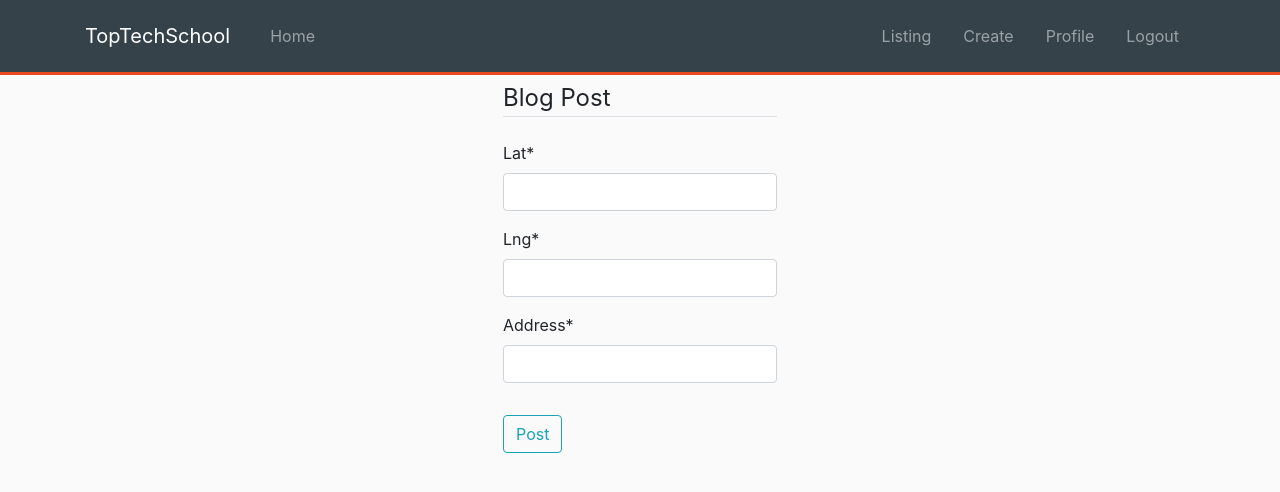
After one commit to prime7/coliving, a Django app: page /listing/new/ in a window 1280 px wide. The commit adds this page. Shown: the top 492 px of the page. Run offline with Django 3.2, Linux system fonts and the light colour scheme; the visitor is signed in with stand-in values (Sample User, id 1); some libraries are stand-ins or nearby versions.

Commit message:
listing create

```diff
--- /dev/null
+++ b/rental/forms.py
@@ -0,0 +1,19 @@
+from django import forms
+from .models import Address,House
+
+class AddressCreateForm(forms.ModelForm):
+    class Meta:
+        model = Address
+        fields = ['lat','lng','address',]
+
+class HouseCreateForm(forms.ModelForm):
+    class Meta:
+        model = House
+        fields = [
+            'title',
+            'description',
+            'duration',
+            'earliest_move_in',
+            'latest_move_out',
+            'monthly_rent'
+        ]
--- /dev/null
+++ b/rental/templates/listing-create.html
@@ -0,0 +1,16 @@
+{% extends "base.html" %}
+{% load crispy_forms_tags %}
+{% block content %}
+    <div class="content-section">
+        <form method="POST">
+            {% csrf_token %}
+            <fieldset class="form-group">
+                <legend class="border-bottom mb-4">Blog Post</legend>
+                {{ form|crispy }}
+            </fieldset>
+            <div class="form-group">
+                <button class="btn btn-outline-info" type="submit">Post</button>
+            </div>
+        </form>
+    </div>
+{% endblock content %}
--- a/rental/urls.py
+++ b/rental/urls.py
@@ -1,8 +1,9 @@
 from django.urls import path
-from .views import RentalListView,RentalDetailView
+from .views import RentalListView,RentalDetailView,RentalCreateView
 
 
 urlpatterns = [
     path('listing/', RentalListView.as_view(),name='listing'),
-    path('listing/<slug>/', RentalDetailView.as_view(), name='list-detail'),
+    path('listing/new/', RentalCreateView.as_view(), name='listing-create'),
+    path('listing/<slug>/', RentalDetailView.as_view(), name='listing-detail'),
 ]
--- a/rental/views.py
+++ b/rental/views.py
@@ -1,7 +1,9 @@
 from django.shortcuts import render
-from django.views.generic import ListView,DetailView
-from .models import House
+from django.views.generic import ListView,DetailView,CreateView
+from django.contrib.auth.mixins import LoginRequiredMixin, UserPassesTestMixin
+from .models import House,Address
 from django.db.models import Q,F
+from .forms import AddressCreateForm,HouseCreateForm
 
 
 class RentalListView(ListView):
@@ -22,7 +24,7 @@ class RentalListView(ListView):
 
 class RentalDetailView(DetailView):
     model = House
-    template_name = "list-detail.html"
+    template_name = "listing-detail.html"
     context_object_name = "house"
 
     def get_context_data(self, **kwargs):
@@ -33,3 +35,12 @@ class RentalDetailView(DetailView):
             'houses' : houses ,
         })
         return context
+
+class RentalCreateView(LoginRequiredMixin, CreateView):
+    model = Address
+    form_class = AddressCreateForm
+    template_name = 'listing-create.html'
+
+    def form_valid(self, form):
+        form.instance.user = self.request.user
+        return super().form_valid(form)
--- a/templates/base.html
+++ b/templates/base.html
@@ -53,6 +53,7 @@
             <div class="navbar-nav">
               {% if user.is_authenticated %}
               <a class="nav-item nav-link m-2" href="{% url 'listing' %}">Listing</a>
+              <a class="nav-item nav-link m-2" href="{% url 'listing-create' %}">Create</a>
               <a class="nav-item nav-link m-2" href="{% url 'profile' %}">Profile</a>
               <a class="nav-item nav-link m-2" href="{% url 'logout' %}">Logout</a>
               {% else %}
```
Also changed, not shown: rental/templates/listing-detail.html (renamed from rental/templates/list-detail.html).
